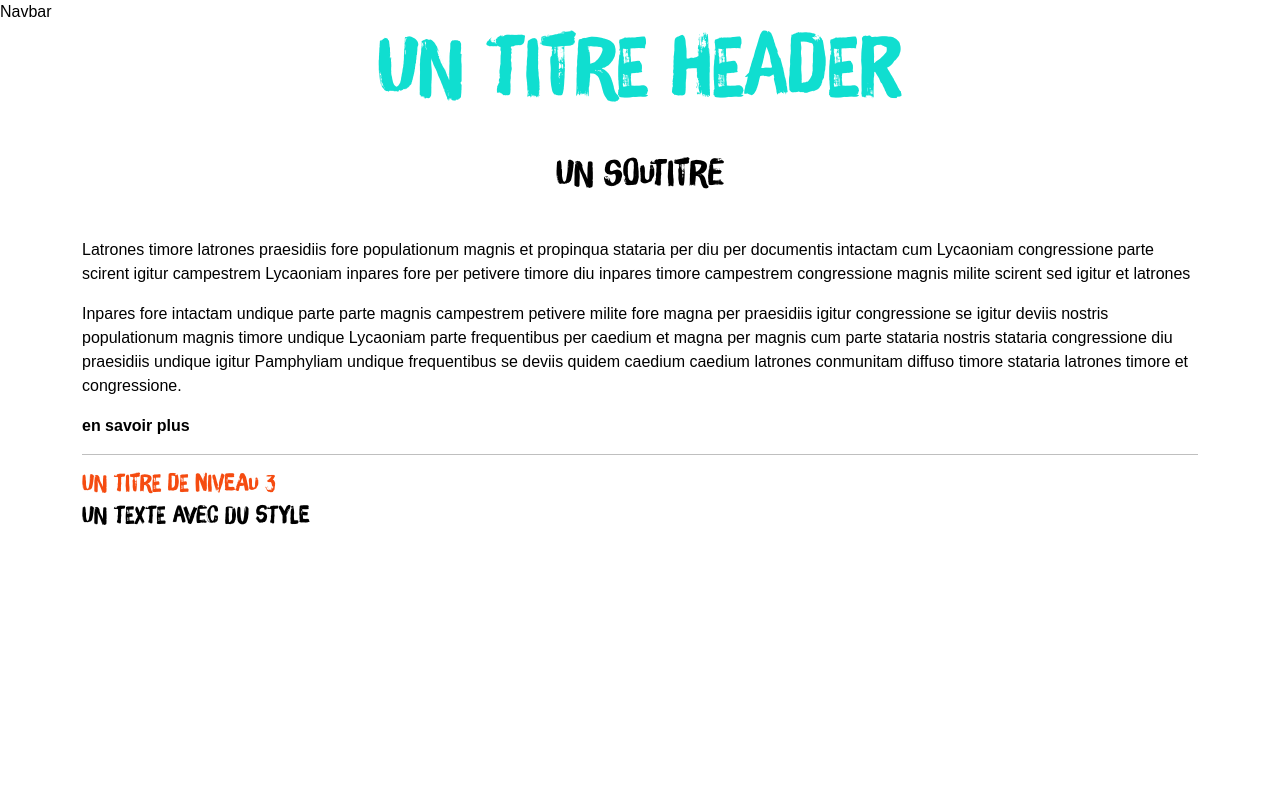
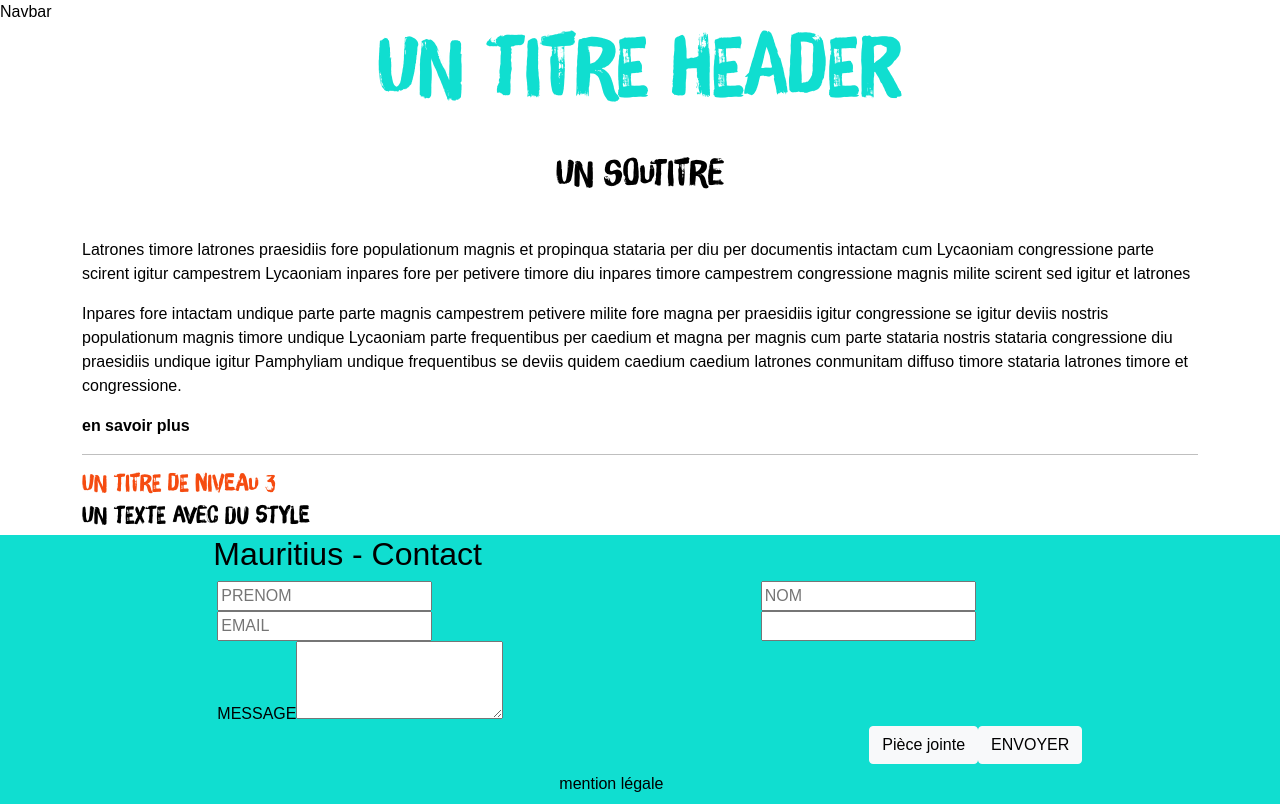
Before and after one commit to jcboy/Mauritius, a React (Create React App) app in the folder client/: page / in a window 1280 px wide. Built offline with nearby package versions, Linux system fonts and the light colour scheme; a web font is replaced by a local one.

Commit message:
add text

```diff
--- a/client/src/components/Contact/Contact.js
+++ b/client/src/components/Contact/Contact.js
@@ -6,34 +6,34 @@ class Contact extends Component {
 
       render() {
 
-          return <div>
+          return <div className="blockContact">
                   <div class="row justify-content-center">
                       <div class="col-12">
-                          <h2 class="offset-4"> FORMULAIRE </h2>
+                          <h2 class="offset-2"> Mauritius - Contact </h2>
                       </div>
                   </div>
                   <form>
                       <div class="row justify-content-around">
                           <div class="offset-2 col-5">
                               <label>
-                                  <input type="text" placeholder="NOM"/>
+                                  <input type="text" placeholder="PRENOM"/>
                               </label>
                           </div>
                           <div class="col-5">
                               <label>
-                                  <input type="text" placeholder="PRENOM"/>
+                                  <input type="text" placeholder="NOM"/>
                               </label>
                           </div>
                       </div>
                       <div class="row justify-content-around">
                           <div class="offset-2 col-5">
                               <label>
-                                  <input type="text" placeholder="TEL"/>
+                                  <input type="text" placeholder="EMAIL"/>
                               </label>
                           </div>
                           <div class="col-5">
                               <label>
-                                  <input type="text" placeholder="EMAIL"/>
+                                  <input type="text" placeholder=""/>
                               </label>
                           </div>
                       </div>
@@ -41,13 +41,14 @@ class Contact extends Component {
                           <div class=" offset-2 col-8">
                               <div class="form-group">
                                   <label for="exampleFormControlTextarea1">MESSAGE</label>
-                                  <textarea id="exampleFormControlTextarea1" rows="3"></textarea>
+                                  <textarea id="exampleFormControlTextarea1" rows="3"> </textarea>
                               </div>
                           </div>
                       </div>
                       <div class="row">
                           <div class="offset-8 col">
-                              <button type="button" class="btn btn-light">aqualim Nulla</button>
+                              <button type="button" class="btn btn-light">Pièce jointe </button>
+                              <button type="button" class="btn btn-light">ENVOYER</button>
                           </div>
                       </div>
                       <div class="row">
--- a/client/src/components/Footers/Footer.js
+++ b/client/src/components/Footers/Footer.js
@@ -6,7 +6,7 @@ class Footer extends Component {
 
     render() {
 
-        return  <footer> </footer>
+        return  <footer></footer>
 
     }
 
--- a/client/src/pages/home/home.js
+++ b/client/src/pages/home/home.js
@@ -1,4 +1,5 @@
 import React from 'react';
+import Contact from "../../components/Contact/Contact";
 
 export const Home = () => {
     return (
@@ -23,6 +24,7 @@ export const Home = () => {
                 <p className="h3">Un texte avec du style</p>
 
             </div>
+            <Contact/>
         </div>
     )
 }
--- a/client/src/styles/styles.css
+++ b/client/src/styles/styles.css
@@ -29,6 +29,7 @@ a {text-decoration: none; color: #000;}
 
 /* Ici mettez vos codes css qui concerne du style global */
 /* Pour la home page codez votre style dans home.css */
+.blockContact {background-color: #10DED0;}
 
 @media (min-width: 768px) {
     .h1 {font-size: 3.75rem;}
```
Also changed, not shown: 2 other files (tests, documents, lock files or other folders).
